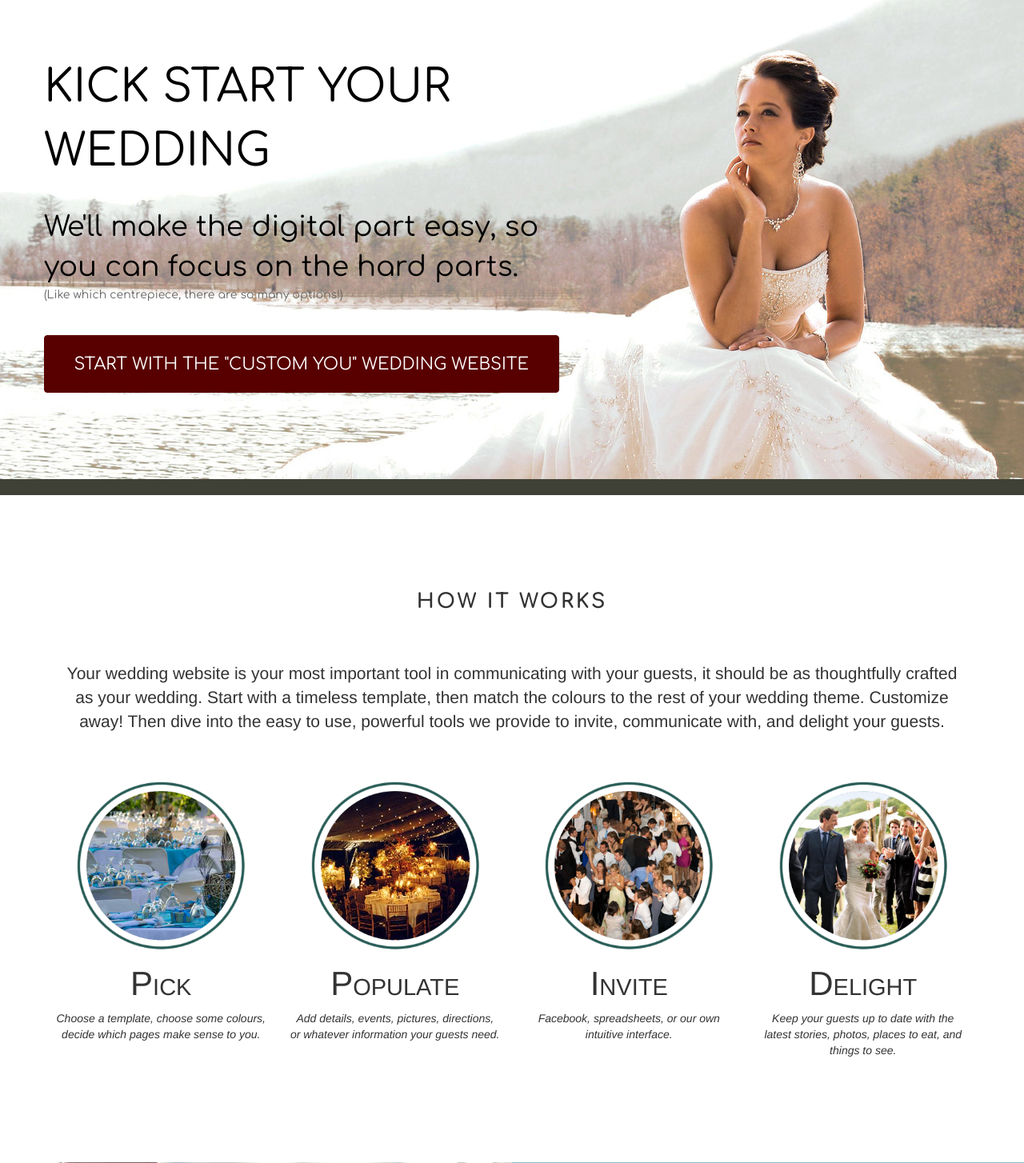
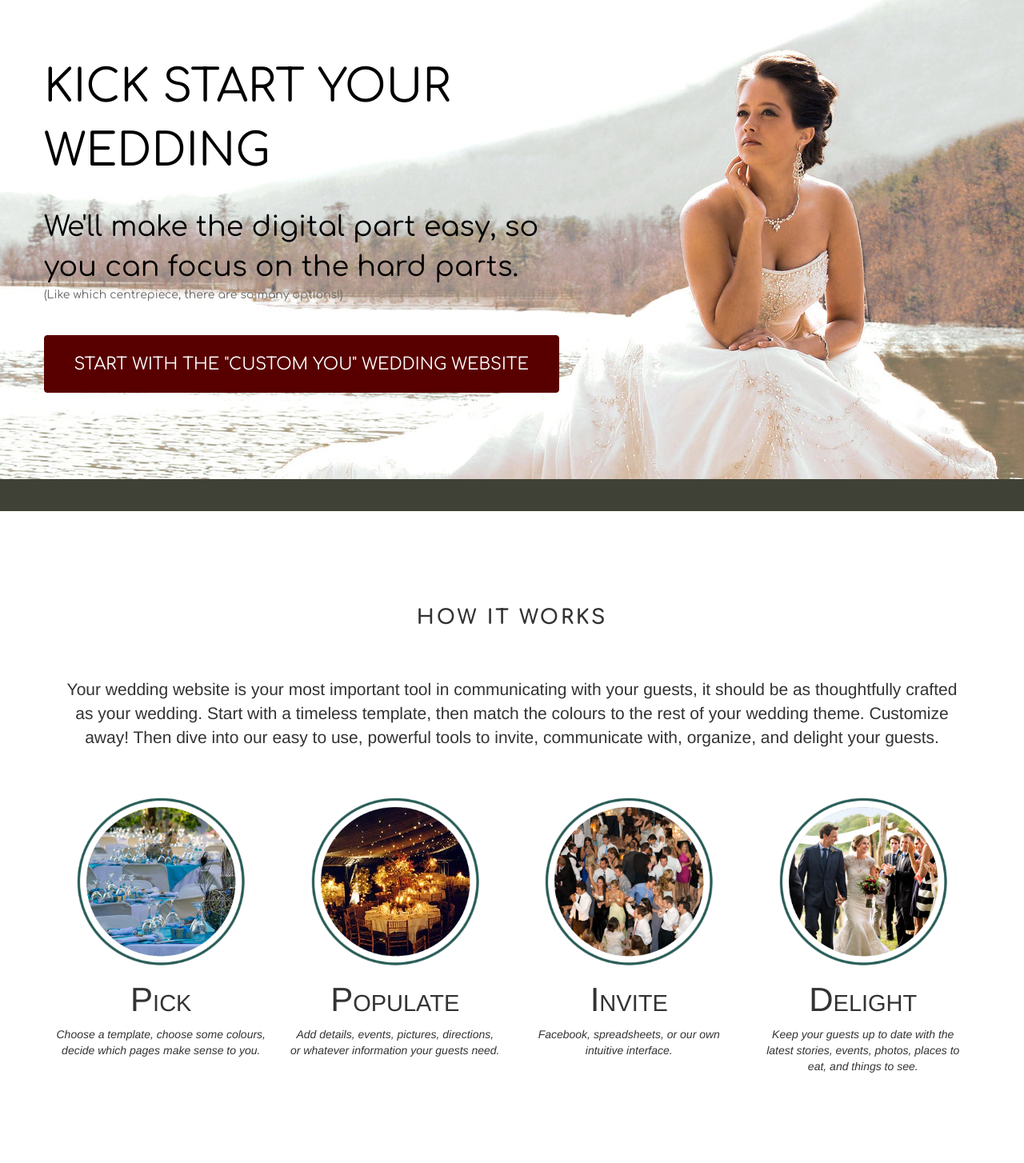
Before and after one commit to resorath/bootstrapwedding.com, a CodeIgniter app: page / in a window 1280 px wide. Shown: the part 198-1652 px from the top of the page at 80% size. Run offline with CodeIgniter, Linux system fonts and the light colour scheme; some libraries are stand-ins or nearby versions.

Commit message:
Phrasing

```diff
--- a/application/views/home.php
+++ b/application/views/home.php
@@ -90,8 +90,8 @@
 
         <p id="howitworks-message">
           Your wedding website is your most important tool in communicating with your guests, it should be as thoughtfully crafted as your wedding.
-          Start with a timeless template, then match the colours to the rest of your wedding theme. Customize away! Then dive into the easy to use, powerful
-          tools we provide to invite, communicate with, and delight your guests.
+          Start with a timeless template, then match the colours to the rest of your wedding theme. Customize away! Then dive into our easy to use, powerful
+          tools to invite, communicate with, organize, and delight your guests.
 
         </p>
 
@@ -119,7 +119,7 @@
           <div class="col-sm-3">
             <img src="<?=base_url() ?>assets/img/howitworks-delight.png">
             <h3>Delight</h3>
-            <p>Keep your guests up to date with the latest stories, photos, places to eat, and things to see.</p>
+            <p>Keep your guests up to date with the latest stories, events, photos, places to eat, and things to see.</p>
           </div>
 
         </div>
@@ -190,7 +190,7 @@
     <div id="features-guests" class="features-checkerboard-container">
       <div class="container">
        <h2>Your Guests</h2>
-       <p>Your guests are the most important part of your wedding. Your doing this for them as much as yourselves.</p>
+       <p id="features-guests-intro">Your guests are the most important part of your wedding. Your doing this for them as much as yourselves.</p>
 
        <div class="row featureset-leadrow">
         <div class="col-sm-6">
@@ -232,7 +232,7 @@
 
     <div id="features-interactive" class="features-checkerboard-container">
       <div class="container">
-        <h2>Get Interactive</h2>
+        <h2 id="features-interactive-header">Get Interactive</h2>
 
        <div class="row featureset-leadrow">
         <div class="col-sm-6">
--- a/assets/css/core.css
+++ b/assets/css/core.css
@@ -237,7 +237,7 @@ p
 
 	background-color: #3F4136;
 	width: 100%;
-	height: 20px;
+	height: 40px;
 	margin-top: -5px;
 	padding: 0px;
 }
@@ -624,3 +624,13 @@ p
 {
 	margin-bottom: 150px;
 }
+
+#features-guests-intro
+{
+	margin-bottom: 100px;
+}
+
+#features-interactive-header
+{
+	margin-bottom: 100px;
+}
```
